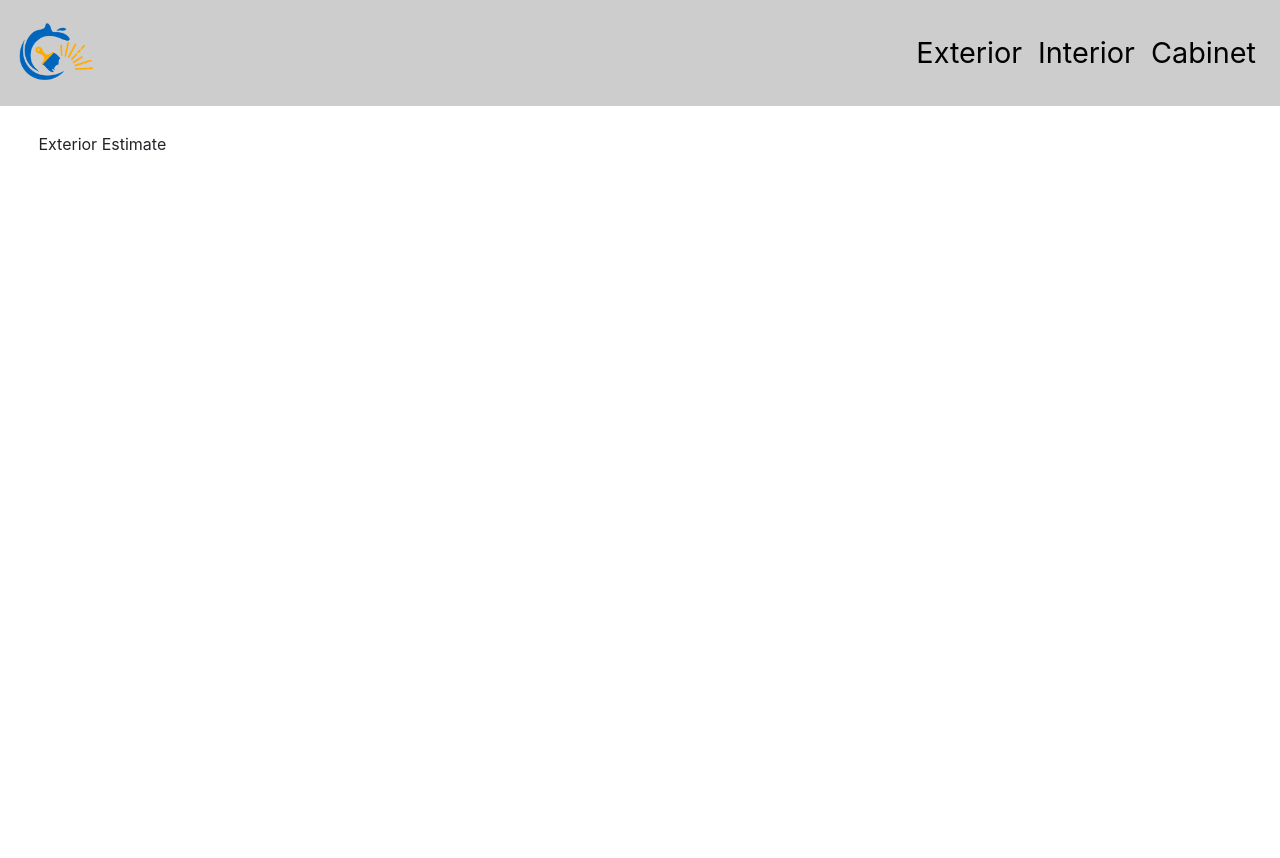
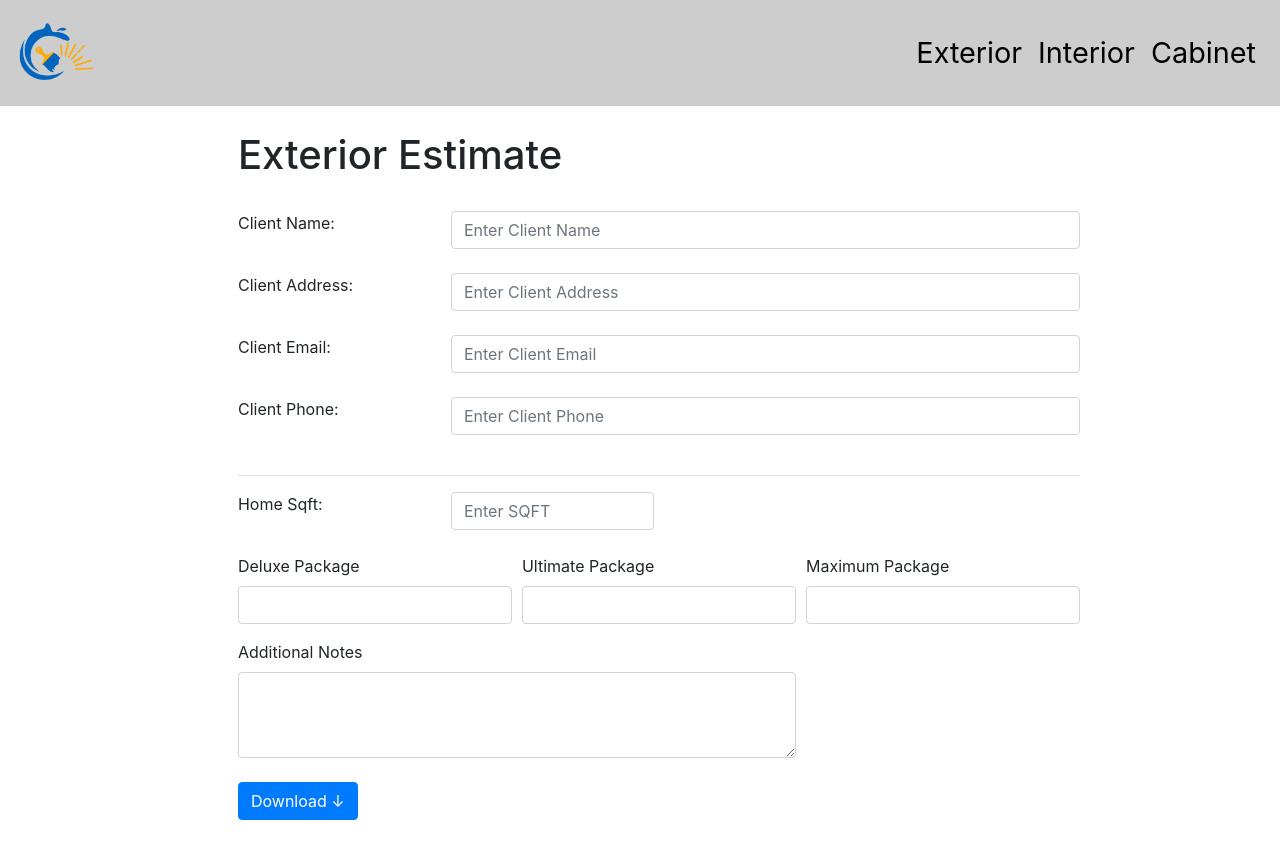
Before and after one commit to BryanMThomas/ToddThomasPaintingApp, a React (Create React App) app in the folder todd-thomas-painting-app/: page /exterior-estimate in a window 1280 px wide. Shown: the top 858 px of the page. Before the commit the page ends 800 px from the top, so only its background shows below. Built offline with nearby package versions, Linux system fonts and the light colour scheme.

Commit message:
add exterior form controls

```diff
--- a/todd-thomas-painting-app/src/components/ExteriorEstimate/ExteriorEstimate.js
+++ b/todd-thomas-painting-app/src/components/ExteriorEstimate/ExteriorEstimate.js
@@ -1,4 +1,6 @@
 import React, { useState } from "react";
+import { Form, Button, Col, Row } from "react-bootstrap";
+import Layout from "../Layout/Layout";
 import styled from "styled-components";
 
 const Styles = styled.div`
@@ -23,22 +25,142 @@ const Styles = styled.div`
   }
 `;
 export const ExteriorEstimate = () => {
-  const [state, setState] = useState({
-    minPrice: 0,
-    maxPrice: "No Max",
-    minBeds: 0,
-    maxBeds: "No Max",
-    minBaths: 0,
-    firstFloorPrimary: false,
-    hvacAgeRange: 10,
-    waterHeaterAgeRange: 10,
-    priceSqftMin: 0,
-    priceSQFtMax: "No Max",
+  //PRICING CONSTS
+  const deluxeRate = 1.15;
+  const ultimateRate = 1.22;
+  const maximumRate = 1.35;
+
+  const [exteriorState, setExteriorState] = useState({
+    clientName: "",
+    clientAddress: "",
+    clientPhone: "",
+    clientEmail: "",
+    homeSqft: -1,
+    deluxePackagePrice: 0,
+    ultimatePackagePrice: 0,
+    maximumPackagePrice: 0,
   });
+  const handleSqftChange = (e) => {
+    let value = e.target.value;
+    //Set Sqft
+    setExteriorState((prevState) => ({
+      ...prevState,
+      ["homeSqft"]: value,
+      ["deluxePackagePrice"]: Math.round(value * deluxeRate),
+      ["ultimatePackagePrice"]: Math.round(value * ultimateRate),
+      ["maximumPackagePrice"]: Math.round(value * maximumRate),
+    }));
+  };
+  const handleStateChange = (e) => {
+    if (e.target.name === "homeSqft") {
+      handleSqftChange(e);
+    } else {
+      const { name, value } = e.target;
+      setExteriorState((prevState) => ({
+        ...prevState,
+        [name]: value,
+      }));
+    }
+  };
+
+  const submit = () => {};
 
   return (
-    <Styles>
-      <div> Exterior Estimate</div>
-    </Styles>
+    <Layout>
+      <Styles>
+        <h1>Exterior Estimate</h1>
+        <br />
+        <Form>
+          <Form.Row>
+            <Col xs="3">
+              <Form.Label>Client Name: </Form.Label>
+            </Col>
+            <Col>
+              <Form.Control
+                type="text"
+                placeholder="Enter Client Name"
+                required
+              />
+            </Col>
+          </Form.Row>
+          <br />
+          <Form.Row>
+            <Col xs="3">
+              <Form.Label>Client Address: </Form.Label>
+            </Col>
+            <Col>
+              <Form.Control
+                type="text"
+                placeholder="Enter Client Address"
+                required
+              />
+            </Col>
+          </Form.Row>
+          <br />
+          <Form.Row>
+            <Col xs="3">
+              <Form.Label>Client Email: </Form.Label>
+            </Col>
+            <Col>
+              <Form.Control
+                type="email"
+                placeholder="Enter Client Email"
+                required
+              />
+            </Col>
+          </Form.Row>
+          <br />
+          <Form.Row>
+            <Col xs="3">
+              <Form.Label>Client Phone: </Form.Label>
+            </Col>
+            <Col>
+              <Form.Control
+                type="text"
+                placeholder="Enter Client Phone"
+                required
+              />
+            </Col>
+          </Form.Row>
+          <br />
+          <hr />
+          <Form.Row>
+            <Col xs="3">
+              <Form.Label>Home Sqft: </Form.Label>
+            </Col>
+            <Col xs="3">
+              <Form.Control type="number" placeholder="Enter SQFT" required />
+            </Col>
+          </Form.Row>
+          <br />
+          <Form.Row>
+            <Form.Group as={Col}>
+              <Form.Label>Deluxe Package</Form.Label>
+              <Form.Control />
+            </Form.Group>
+
+            <Form.Group as={Col}>
+              <Form.Label>Ultimate Package</Form.Label>
+              <Form.Control />
+            </Form.Group>
+
+            <Form.Group as={Col}>
+              <Form.Label>Maximum Package</Form.Label>
+              <Form.Control />
+            </Form.Group>
+          </Form.Row>
+          <Form.Row>
+            <Col xs="8">
+              <Form.Label>Additional Notes</Form.Label>
+              <Form.Control as="textarea" rows={3} />
+            </Col>
+          </Form.Row>
+          <br />
+          <Button variant="primary" type="submit">
+            Download &darr;
+          </Button>
+        </Form>
+      </Styles>
+    </Layout>
   );
 };
```
Also changed, not shown: 1 other file (tests, documents, lock files or other folders).
